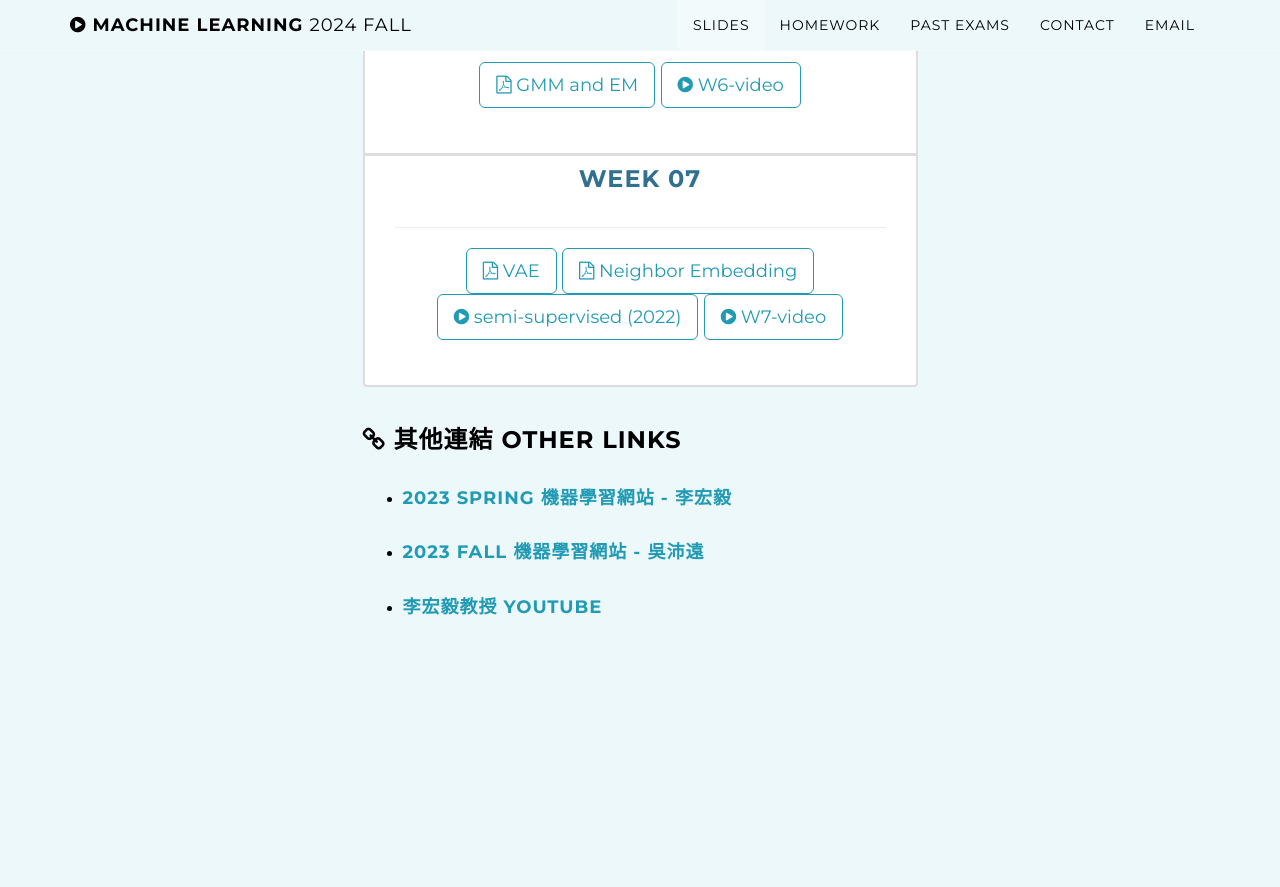
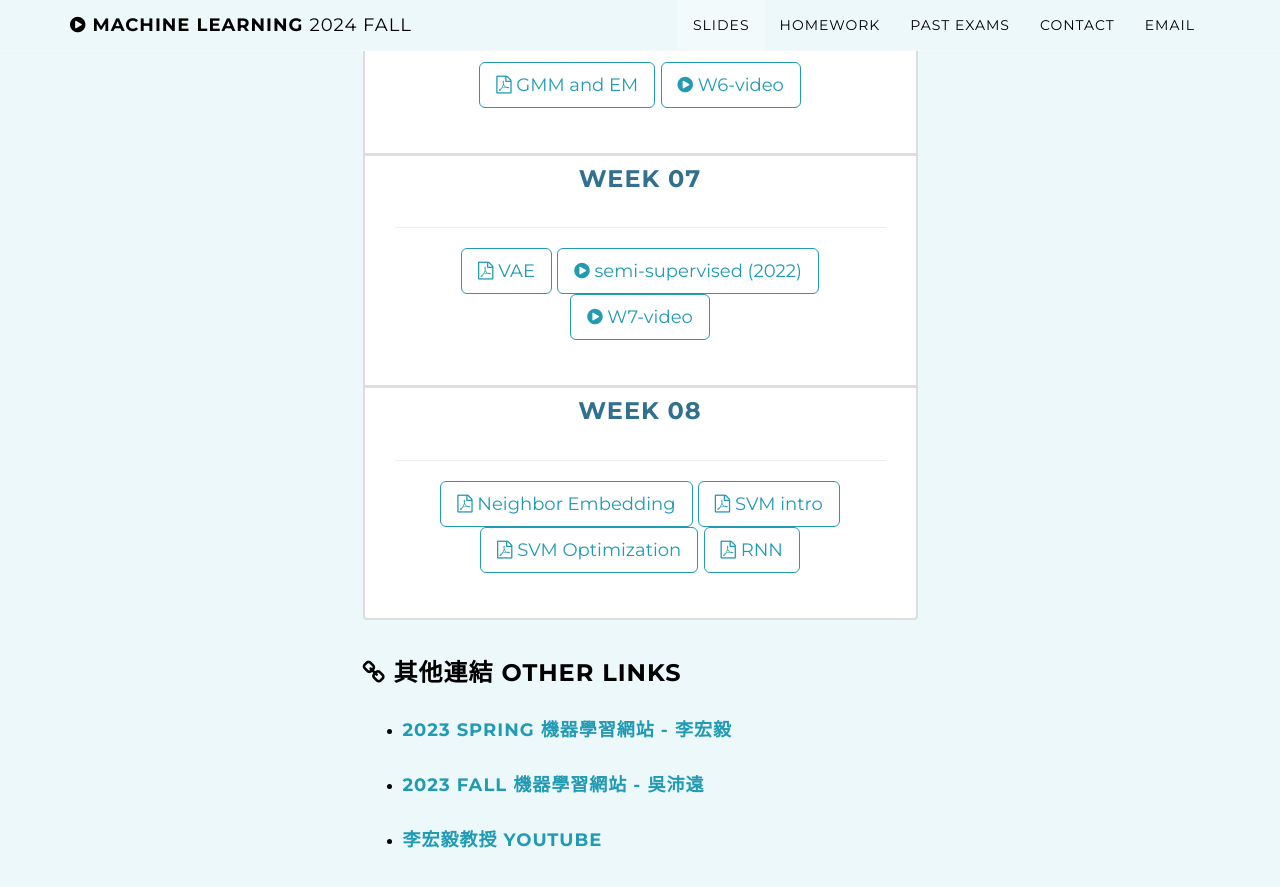
Before and after one commit to ntueemlta2024/ntueemlta2024.github.io, a Jekyll site: the page built from index.html, in a window 1280 px wide and 900 px high, scrolled down 2628 px. Shown: the top 887 px of the window. Built offline with Jekyll 4.4.1, drawn with Linux system fonts in a browser that asks for light colours; part of the change alters nothing that is shown.

Commit message:
add week 8 slides

```diff
--- a/_config.yml
+++ b/_config.yml
@@ -151,9 +151,9 @@ syllabus:
       - title: VAE
         kind: file-pdf-o
         path: ./slides/week7/W7_VAE.pdf
-      - title: Neighbor Embedding
-        kind: file-pdf-o
-        path: ./slides/week7/W7_TSNE.pdf
+      # - title: Neighbor Embedding
+      #   kind: file-pdf-o
+      #   path: ./slides/week7/W7_TSNE.pdf
       - title: semi-supervised (2022)
         kind: play-circle
         path: https://www.youtube.com/playlist?list=PLLb0Q4dUC0k-tTCiA6IKL8BIkvs7eyuFl
@@ -163,11 +163,20 @@ syllabus:
       - title: W7-video
         kind: play-circle
         path: https://youtube.com/playlist?list=PLREY_JttMD-w6jNtcgDIG8CapeoZZ_0NP&si=B88A8YH1hayaTm2k
-  # - title: Week 08
-    # slides:
-      # - title: RNN
-      #   kind: file-pdf-o
-      #   path: ./slides/week8/W8_RNN.pdf
+  - title: Week 08
+    slides:
+      - title: Neighbor Embedding
+        kind: file-pdf-o
+        path: ./slides/week7/W8_TSNE.pdf
+      - title: SVM intro
+        kind: file-pdf-o
+        path: ./slides/week8/W8_L1_svm_intro.pdf
+      - title: SVM Optimization
+        kind: file-pdf-o
+        path: ./slides/week8/W8_L2_svm_optimization.pdf
+      - title: RNN
+        kind: file-pdf-o
+        path: ./slides/week8/W8_RNN.pdf
       # - title: Ensemble
       #   kind: file-pdf-o
       #   path: ./slides/week8/W8_ensemble.pdf
```
Also changed, not shown: 6 other files.
